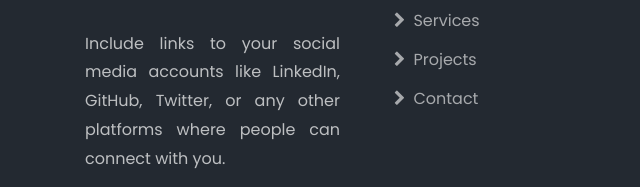
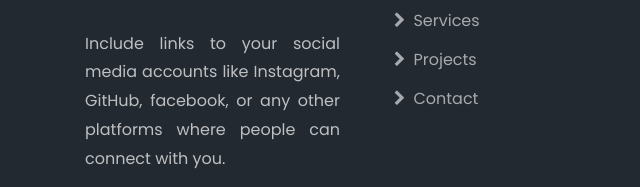
Before and after one commit to Shakkif/protfoilo, a plain HTML site: page index.html in a window 1280 px wide. Shown: the part 5829-6016 px from the top of the page, 0-640 px from the left. Drawn offline with Linux system fonts and the light colour scheme; some packages are replaced by stand-ins of ours; no server answers; files whose address does not match are found by name.

Commit message:
Update index.html

```diff
--- a/index.html
+++ b/index.html
@@ -602,7 +602,7 @@
 
 						<img src="./images/shakkif_ibrahim_no_bg.png" alt="" style="width:180px; height: 100px; padding-bottom: 40px;">
 						<h2 class="ftco-heading-2">Lets talk about</h2>
-						<p align="justify">Include links to your social media accounts like LinkedIn, GitHub, Twitter, or any other platforms where people can connect with you.</p>
+						<p align="justify">Include links to your social media accounts like Instagram, GitHub, facebook, or any other platforms where people can connect with you.</p>
 						<ul class="ftco-footer-social list-unstyled mt-2">
 							<li class="ftco-animate"><a href="https://github.com/settings/profile"><span class="fa fa-github"></span></a></li>
 							<li class="ftco-animate"><a href="https://m.facebook.com/sakkif.lbriam/"><span class="fa fa-facebook"></span></a></li>
```
